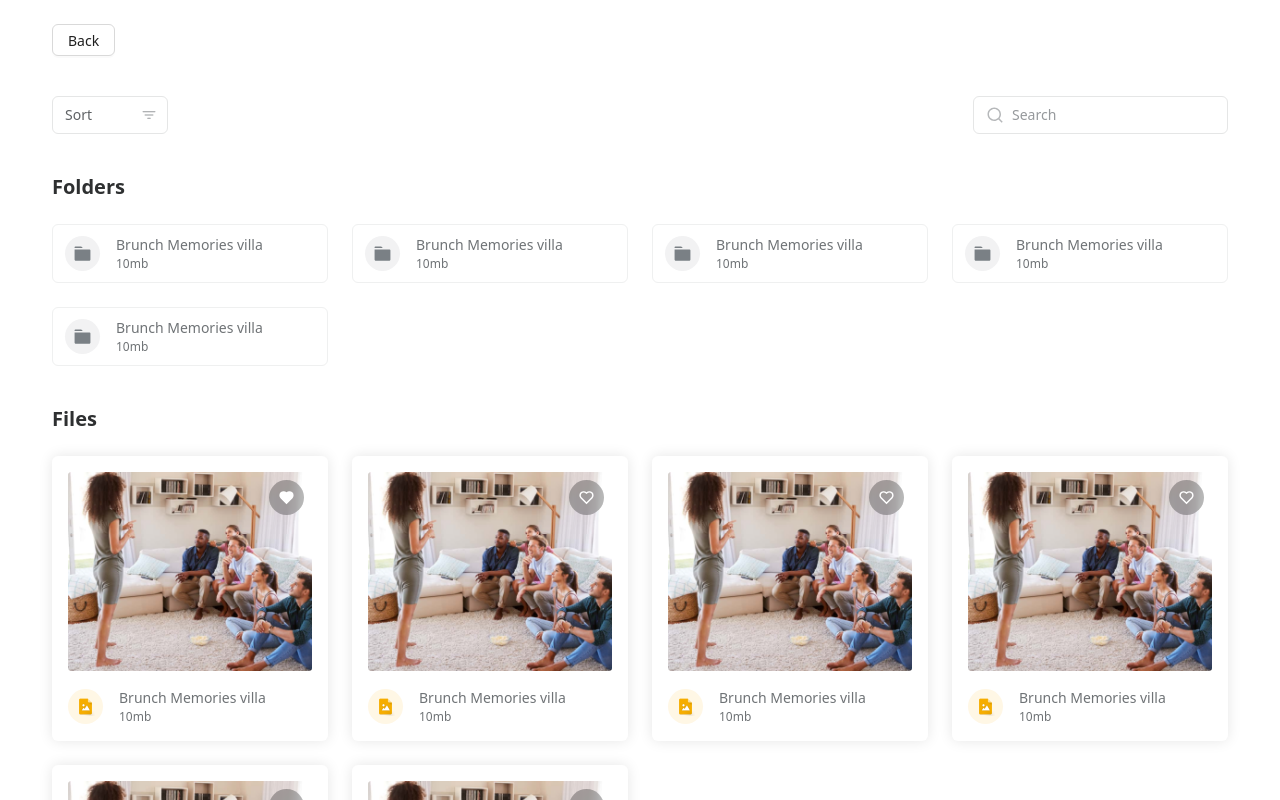
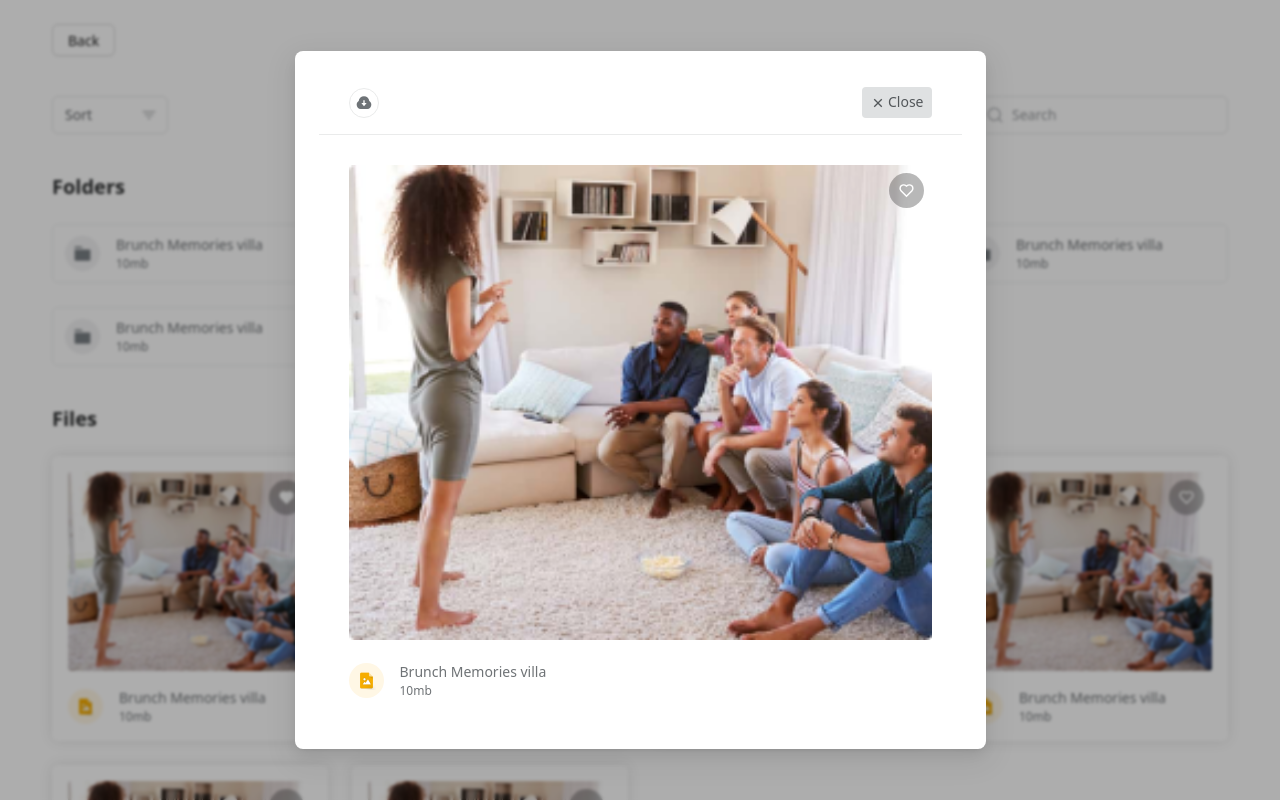
Before and after one commit to michaelhpet/web-drive, a React (Vite) app: page / in a window 1280 px wide. Both pictures are taken after a click on the button 286 px from the left and 497 px from the top of the page. Shown: the top 800 px of the page. Built offline with nearby package versions, Linux system fonts and the light colour scheme; a web font is replaced by a local one.

Commit message:
feat: create file modal UI

```diff
--- a/src/components/FileCard/File.module.css
+++ b/src/components/FileCard/FileCard.module.css
@@ -1,4 +1,5 @@
-.file {
+.file,
+.flat_card {
   display: flex;
   flex-direction: column;
   gap: 12px;
@@ -7,6 +8,14 @@
   background: #ffffff;
   box-shadow: 0px 0px 14.00499px 0px rgba(0, 0, 0, 0.1);
   cursor: pointer;
+}
+
+.flat_card {
+  gap: 16px;
+  padding: 0;
+  border: none;
+  box-shadow: none;
+  cursor: unset;
 }
 
 .thumbnail_wrapper {
--- a/src/components/FileCard/index.tsx
+++ b/src/components/FileCard/index.tsx
@@ -1,15 +1,26 @@
 import LikeIconButton from "../LikeIconButton";
-import classes from "./File.module.css";
+import classes from "./FileCard.module.css";
 import thumbnail from "../../images/file_thumbnail.png";
 import imageIcon from "../../images/image_icon.png";
 import pdfIcon from "../../images/pdf_icon.png";
 import sheetsIcon from "../../images/sheets_icon.png";
+import { useState } from "react";
+import FileModal from "../FileModal";
 
-export default function FileCard() {
+interface Props {
+  flat?: boolean;
+}
+
+export default function FileCard(props: Props) {
   const fileType = FILE_TYPES.image;
+  const [isOpen, setIsOpen] = useState(false);
 
   return (
-    <li className={classes.file}>
+    <>
+      <li
+        className={props.flat ? classes.flat_card : classes.file}
+        onClick={() => setIsOpen(true)}
+      >
         <figure className={classes.thumbnail_wrapper}>
           <img src={thumbnail} alt="Thumbnail" />
 
@@ -29,6 +40,14 @@ export default function FileCard() {
           </article>
         </div>
       </li>
+      <FileModal
+        centered
+        open={isOpen}
+        onCancel={() => setIsOpen(false)}
+        closeIcon={null}
+        footer={null}
+      />
+    </>
   );
 }
 
--- /dev/null
+++ b/src/components/FileModal/FileModal.module.css
@@ -0,0 +1,60 @@
+.root > div:first-child {
+  background: rgba(0, 0, 0, 0.32);
+  backdrop-filter: blur(1.5px);
+}
+
+.modal > div:first-child > div:nth-child(2) {
+  padding: 0;
+  border-radius: 8px;
+  background: #fff;
+  box-shadow: 0px 0px 14.00499px 0px rgba(0, 0, 0, 0.1);
+}
+
+.modal nav {
+  display: flex;
+  align-items: center;
+  justify-content: space-between;
+  gap: 24px;
+  padding: 16px 30px;
+  border-bottom: 0.8px solid #eaebeb;
+}
+
+.download_button {
+  width: 30px;
+  height: 30px;
+  flex-shrink: 0;
+  display: flex;
+  align-items: center;
+  justify-content: center;
+  border: 1px solid #eaebeb;
+  border-radius: 50%;
+  outline: none;
+  background: transparent;
+  cursor: pointer;
+}
+
+.cancel_button {
+  display: flex;
+  align-items: center;
+  justify-content: center;
+  gap: 2px;
+  padding: 4px 8px;
+  border: none;
+  outline: none;
+  border-radius: 4px;
+  background: #dfe1e2;
+  cursor: pointer;
+  font-family: inherit;
+  font-style: normal;
+  font-size: 14px;
+  font-weight: 400;
+  line-height: 160%;
+  color: #53575a;
+}
+
+.content {
+  display: flex;
+  flex-direction: column;
+  gap: 16px;
+  padding: 30px;
+}
--- /dev/null
+++ b/src/components/FileModal/index.tsx
@@ -0,0 +1,31 @@
+import CancelIcon from "../../icons/CancelIcon";
+import DownloadIcon from "../../icons/DownloadIcon";
+import FileCard from "../FileCard";
+import classes from "./FileModal.module.css";
+import { Modal as AntdModal, ModalProps } from "antd";
+
+export default function FileModal(props: ModalProps) {
+  return (
+    <AntdModal
+      {...props}
+      width={691}
+      rootClassName={classes.root}
+      wrapClassName={classes.modal}
+    >
+      <nav>
+        <button className={classes.download_button}>
+          <DownloadIcon />
+        </button>
+
+        <button className={classes.cancel_button} onClick={props.onCancel}>
+          <CancelIcon />
+          <p>Close</p>
+        </button>
+      </nav>
+
+      <div className={classes.content}>
+        <FileCard flat />
+      </div>
+    </AntdModal>
+  );
+}
--- a/src/components/FolderCard/index.tsx
+++ b/src/components/FolderCard/index.tsx
@@ -1,4 +1,4 @@
-import classes from "./Folder.module.css";
+import classes from "./FolderCard.module.css";
 import FolderIcon from "../../icons/FolderIcon";
 
 export default function FolderCard() {
--- a/src/components/Modal/index.tsx
+++ /dev/null
@@ -1,5 +0,0 @@
-import { Modal as AntdModal, ModalProps } from "antd";
-
-export default function Modal(props: ModalProps) {
-  return <AntdModal {...props}></AntdModal>;
-}
```
Also changed, not shown: src/components/FolderCard/FolderCard.module.css (renamed from src/components/FolderCard/Folder.module.css), src/components/Modal/Modal.module.css (deleted). Lines whose indentation alone changed are shown as unchanged.
